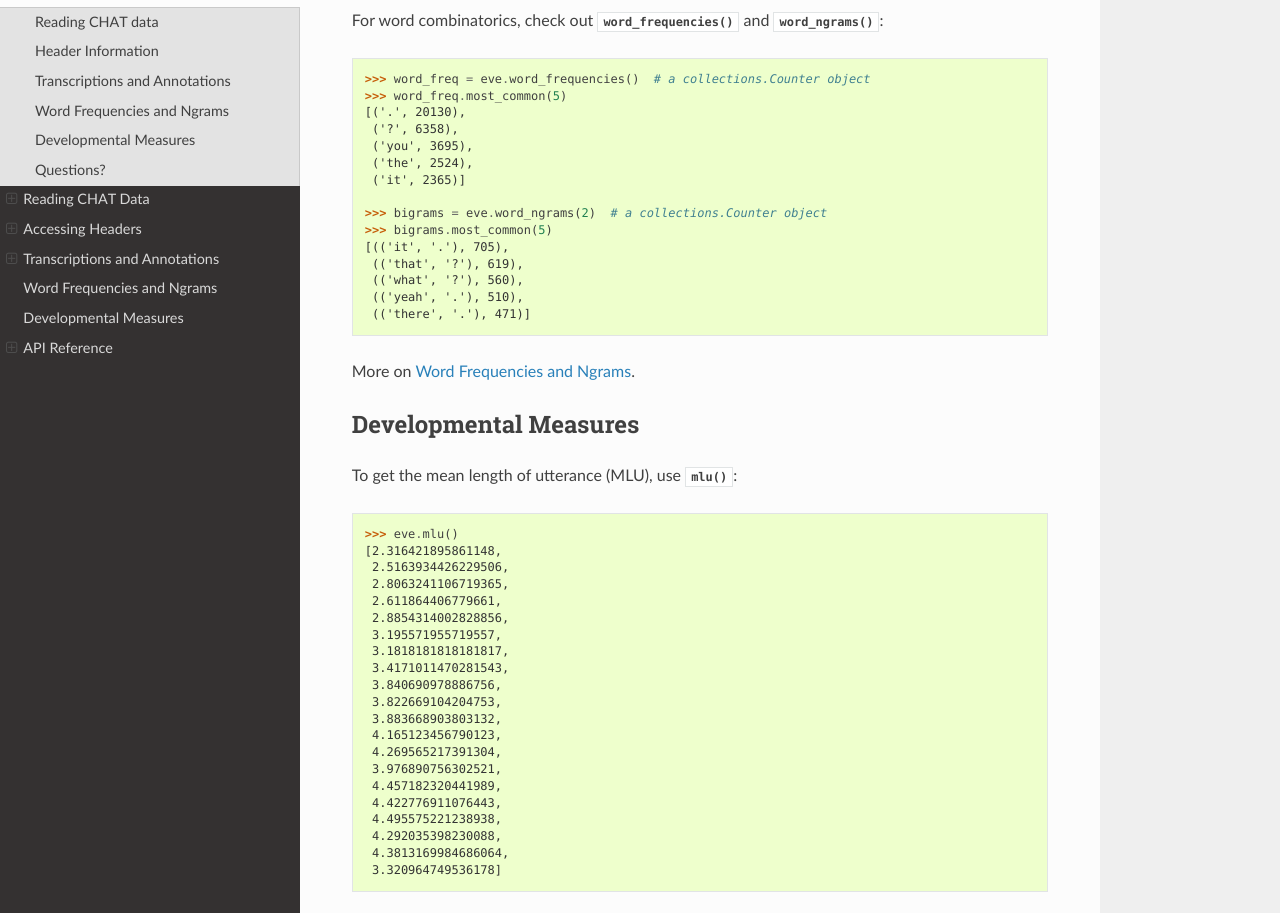
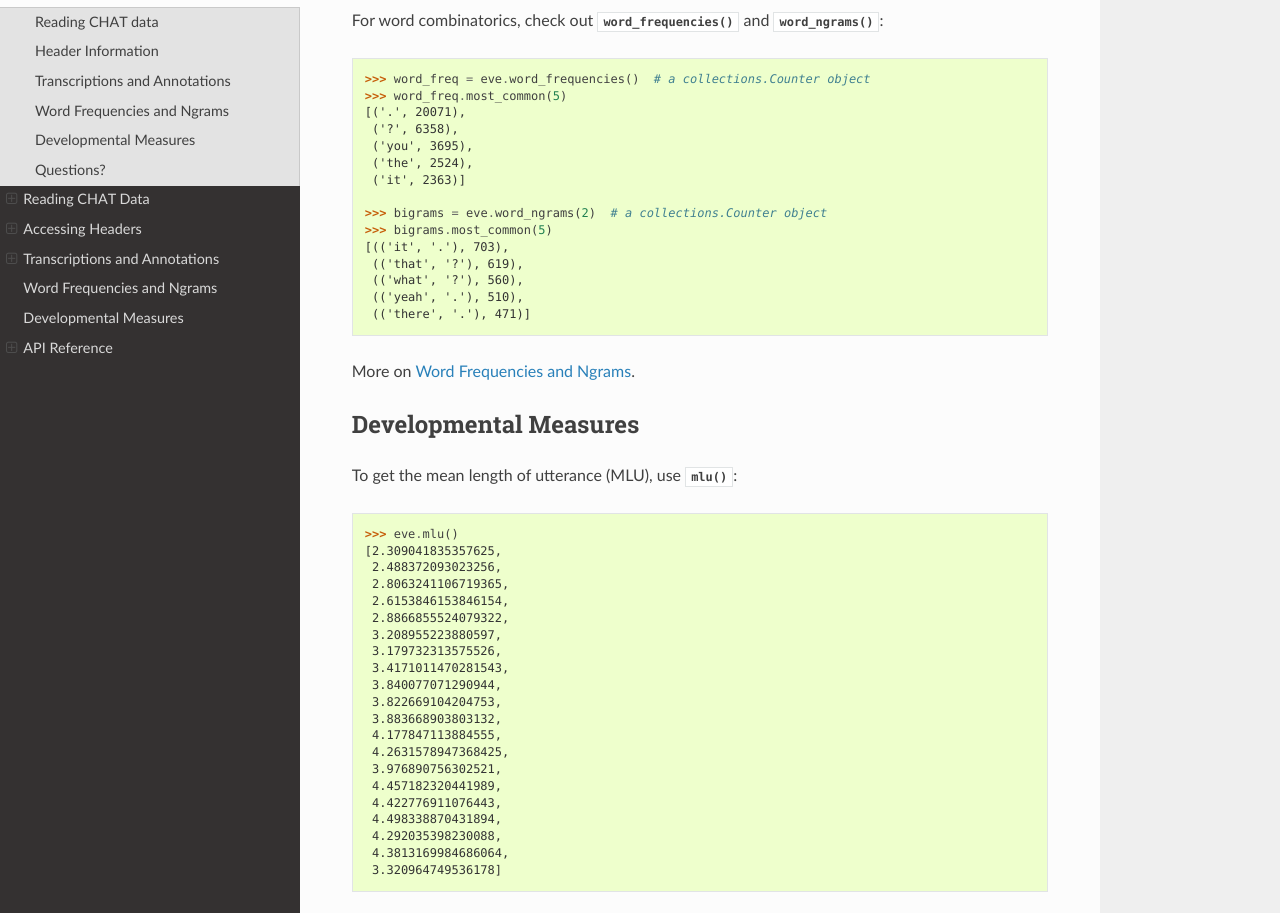
Before and after one commit to jacksonllee/pylangacq, a Sphinx documentation site: the page built from docs/source/quickstart.rst, in a window 1280 px wide and 1400 px high, scrolled down 2956 px. Shown: the part 155-1068 px from the top of the window. Built offline with Sphinx 7.4.7 and the Read the Docs theme 2.0.0, drawn with Linux system fonts in a browser that asks for light colours; pages that are not in the unit, such as notebooks, are missing from menus; the version number is read from the project's files by our own code; some of the changed text lies outside the part shown.

```diff
--- a/docs/source/quickstart.rst
+++ b/docs/source/quickstart.rst
@@ -184,15 +184,15 @@ and :func:`~pylangacq.Reader.word_ngrams`:
 
     >>> word_freq = eve.word_frequencies()  # a collections.Counter object
     >>> word_freq.most_common(5)
-    [('.', 20130),
+    [('.', 20071),
      ('?', 6358),
      ('you', 3695),
      ('the', 2524),
-     ('it', 2365)]
+     ('it', 2363)]
 
     >>> bigrams = eve.word_ngrams(2)  # a collections.Counter object
     >>> bigrams.most_common(5)
-    [(('it', '.'), 705),
+    [(('it', '.'), 703),
      (('that', '?'), 619),
      (('what', '?'), 560),
      (('yeah', '.'), 510),
@@ -209,23 +209,23 @@ To get the mean length of utterance (MLU), use :func:`~pylangacq.Reader.mlu`:
 .. code-block:: python
 
     >>> eve.mlu()
-    [2.316421895861148,
-     2.5163934426229506,
+    [2.309041835357625,
+     2.488372093023256,
      2.8063241106719365,
-     2.611864406779661,
-     2.8854314002828856,
-     3.195571955719557,
-     3.1818181818181817,
+     2.6153846153846154,
+     2.8866855524079322,
+     3.208955223880597,
+     3.179732313575526,
      3.4171011470281543,
-     3.840690978886756,
+     3.840077071290944,
      3.822669104204753,
      3.883668903803132,
-     4.165123456790123,
-     4.269565217391304,
+     4.177847113884555,
+     4.2631578947368425,
      3.976890756302521,
      4.457182320441989,
      4.422776911076443,
-     4.495575221238938,
+     4.498338870431894,
      4.292035398230088,
      4.3813169984686064,
      3.320964749536178]
```
Also changed, not shown: other parts of docs/source/quickstart.rst (+11 -11 lines), docs/source/measures.rst (+10 -10 lines), docs/source/read.rst (+7 -7 lines), 2 other files.
